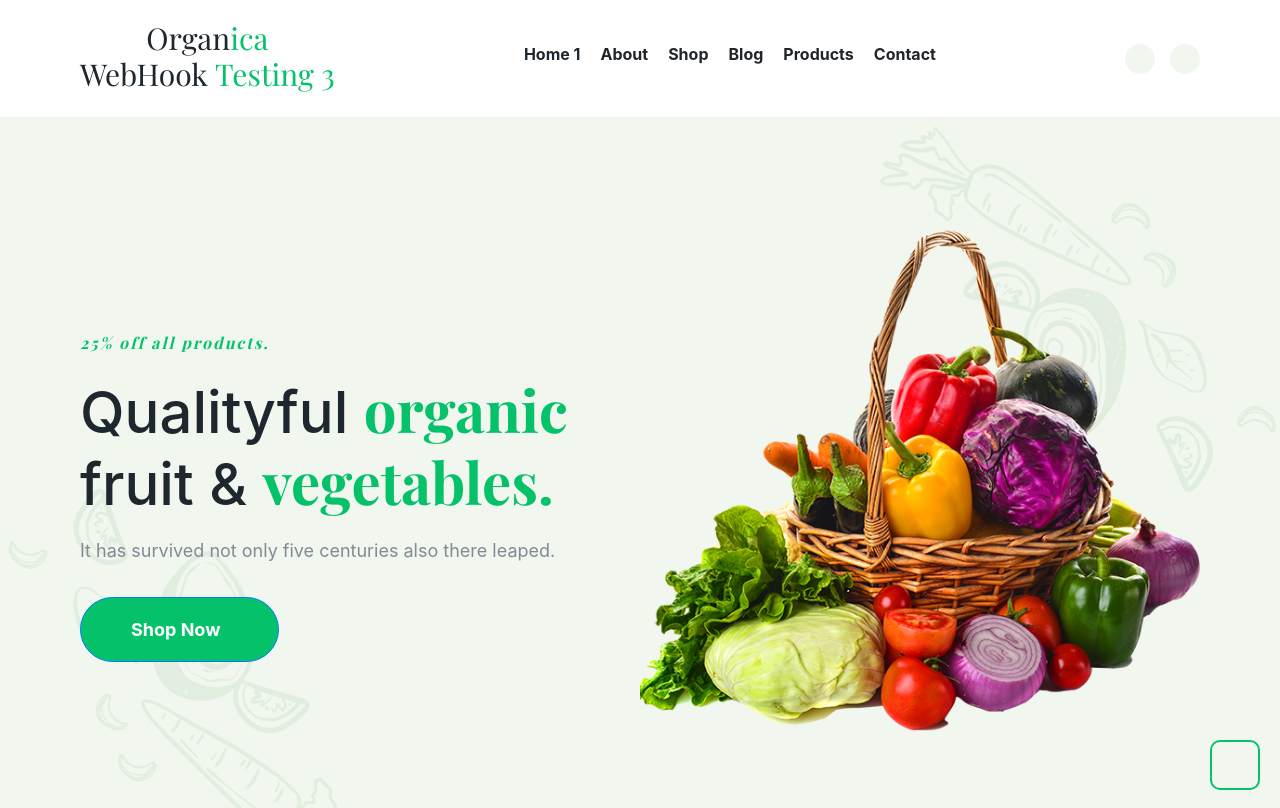
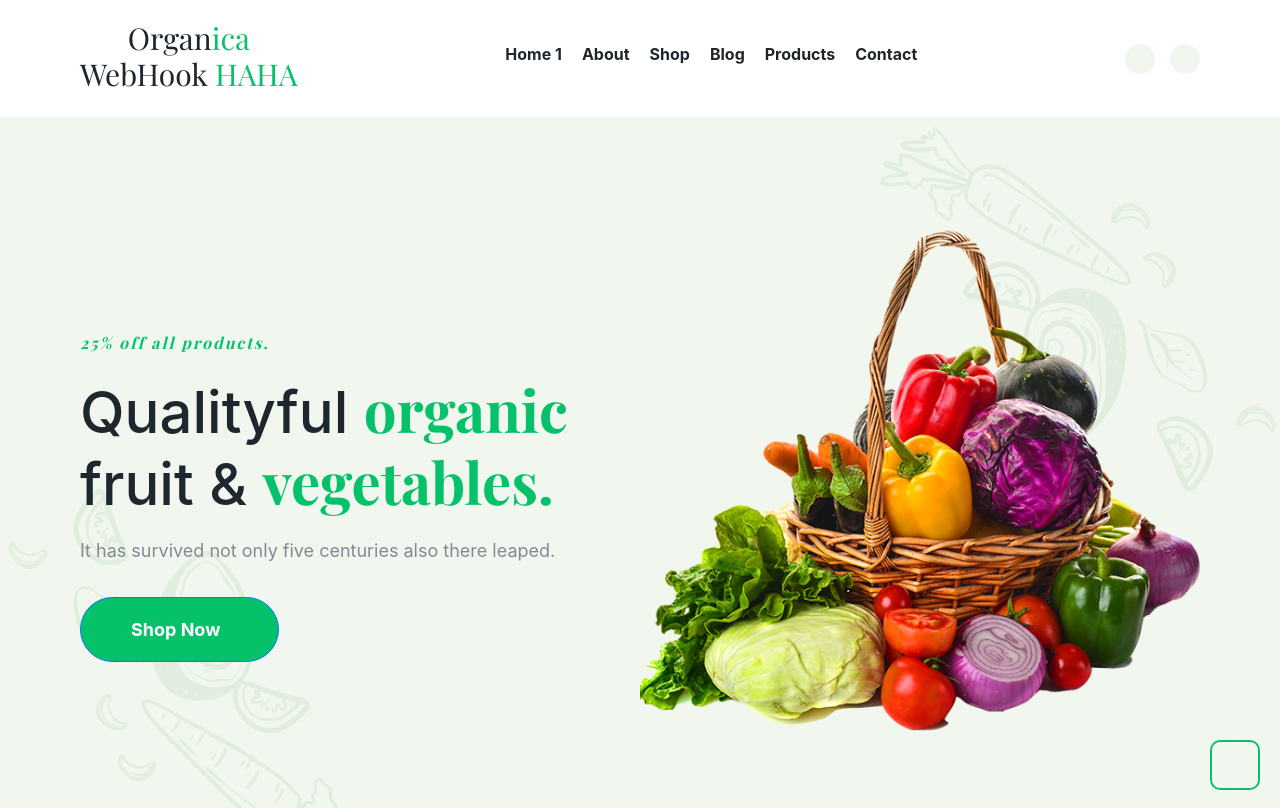
Before and after one commit to farjad122334/CI-CD, a React (Create React App) app: page / in a window 1280 px wide. Shown: the top 808 px of the page. Built offline with nearby package versions, Linux system fonts and the light colour scheme; no server answers; some icons are missing; a web font is replaced by a local one.

Commit message:
Update Header.jsx

```diff
--- a/src/Component/Header.jsx
+++ b/src/Component/Header.jsx
@@ -44,7 +44,7 @@ export const Header = () => {
               Organ<span className="span">ica</span>
             </a>
             <a href="/" className="logo">
-              WebHook <span className="span">Testing 3</span>
+              WebHook <span className="span">HAHA</span>
             </a>
           </h1>
           <button
```
